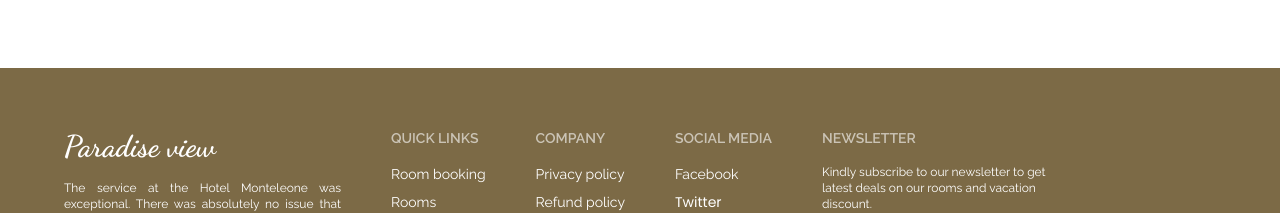
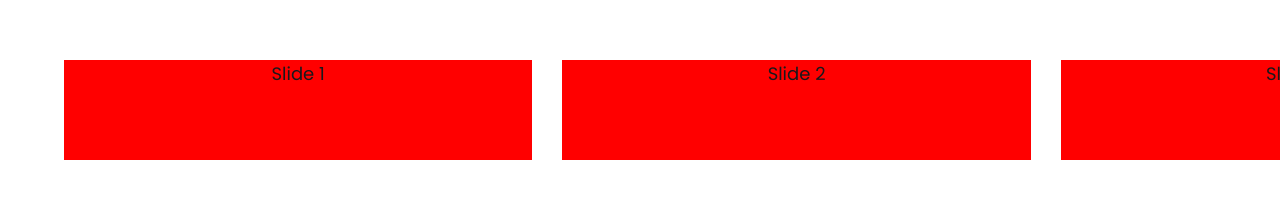
Before and after one commit to AymanSdq/HotelPage, a React (Vite) app: page / in a window 1280 px wide. Shown: the part 2398-2611 px from the top of the page. Built offline with nearby package versions, Linux system fonts and the light colour scheme.

Commit message:
Adding Slider

```diff
--- a/package.json
+++ b/package.json
@@ -17,12 +17,14 @@
     "react-dom": "^19.0.0",
     "react-icons": "^5.5.0",
     "react-router": "^7.2.0",
+    "swiper": "^11.2.4",
     "tailwindcss": "^4.0.9"
   },
   "devDependencies": {
     "@eslint/js": "^9.21.0",
     "@types/react": "^19.0.10",
     "@types/react-dom": "^19.0.4",
+    "@types/swiper": "^5.4.3",
     "@vitejs/plugin-react": "^4.3.4",
     "daisyui": "^5.0.0",
     "eslint": "^9.21.0",
--- a/src/Pages/Home.tsx
+++ b/src/Pages/Home.tsx
@@ -1,12 +1,15 @@
+import { Swiper, SwiperSlide } from 'swiper/react';
+import { Pagination } from 'swiper/modules';
 import { FaLocationDot } from "react-icons/fa6";
 import { HiMiniBuildingOffice2 } from "react-icons/hi2";
 import { FaUser } from "react-icons/fa";
 import { FaCalendar } from "react-icons/fa";
 import Header from "../Components/Header"
-import { useState } from "react";
 import Footer from "../Components/Footer";
 
 
+import 'swiper/swiper-bundle.css'
+import 'swiper/modules'
 
 
 const Home = () => {
@@ -179,7 +182,19 @@ const Home = () => {
                 <div className="w-full text-center py-16 bg-white">
                     <h1 className="raleway text-5xl">Testimonies</h1>
                     {/* Here goes slider */}
-
+                    <div className='w-full pl-16 mt-14'>
+                        <Swiper slidesPerView={2.5} spaceBetween={30} modules={[Pagination]} className="mySwiper" >
+                            <SwiperSlide className='w-[300px] h-[300px] bg-red-900'>Slide 1</SwiperSlide>
+                            <SwiperSlide>Slide 2</SwiperSlide>
+                            <SwiperSlide>Slide 3</SwiperSlide>
+                            <SwiperSlide>Slide 4</SwiperSlide>
+                            <SwiperSlide>Slide 5</SwiperSlide>
+                            <SwiperSlide>Slide 6</SwiperSlide>
+                            <SwiperSlide>Slide 7</SwiperSlide>
+                            <SwiperSlide>Slide 8</SwiperSlide>
+                            <SwiperSlide>Slide 9</SwiperSlide>
+                        </Swiper>
+                    </div>
                 </div>
 
 
--- a/src/index.css
+++ b/src/index.css
@@ -22,3 +22,41 @@
   font-optical-sizing: auto;
   font-style: normal;
 }
+
+
+
+/* Swiper */
+.swiper {
+  width: 100%;
+  height: 100px;
+}
+
+.swiper-slide {
+  text-align: center;
+  font-size: 18px;
+  background: red;
+
+  /* Center slide text vertically */
+  display: flex;
+  justify-content: center;
+  align-items: center;
+}
+
+.swiper-slide img {
+  display: block;
+  width: 100%;
+  height: 100%;
+  object-fit: cover;
+}
+
+.swiper-slide {
+  width: 80%;
+}
+
+.swiper-slide:nth-child(2n) {
+  width: 60%;
+}
+
+.swiper-slide:nth-child(3n) {
+  width: 40%;
+}
```
Also changed, not shown: 1 other file (tests, documents, lock files or other folders).
